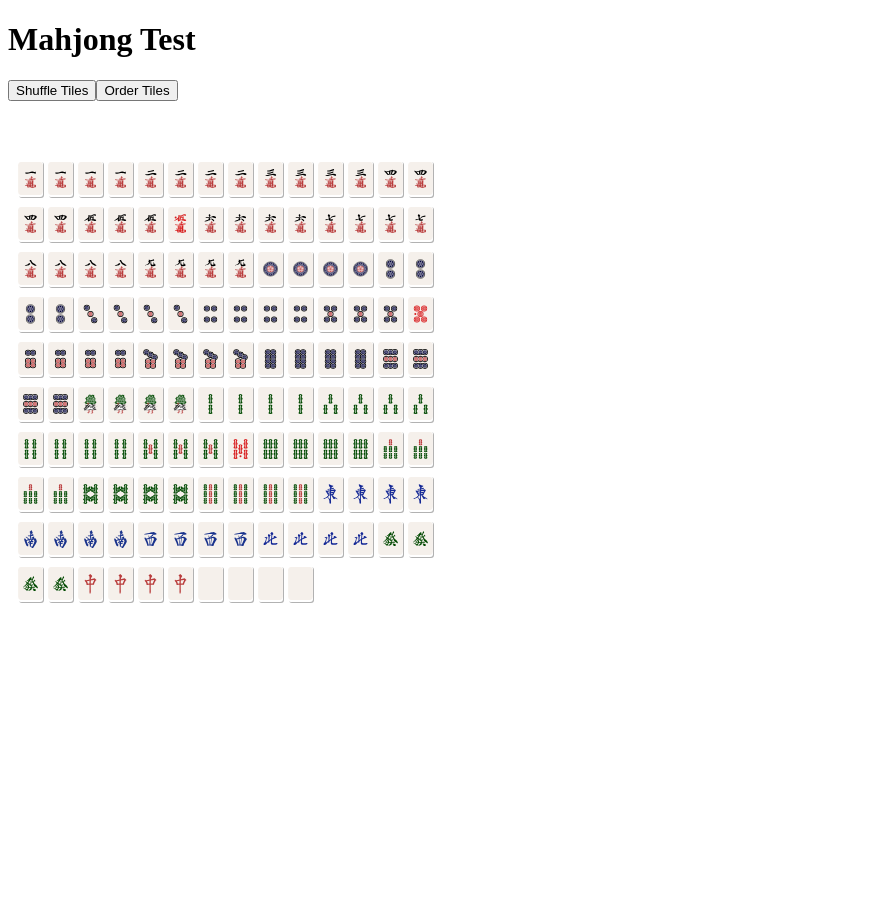
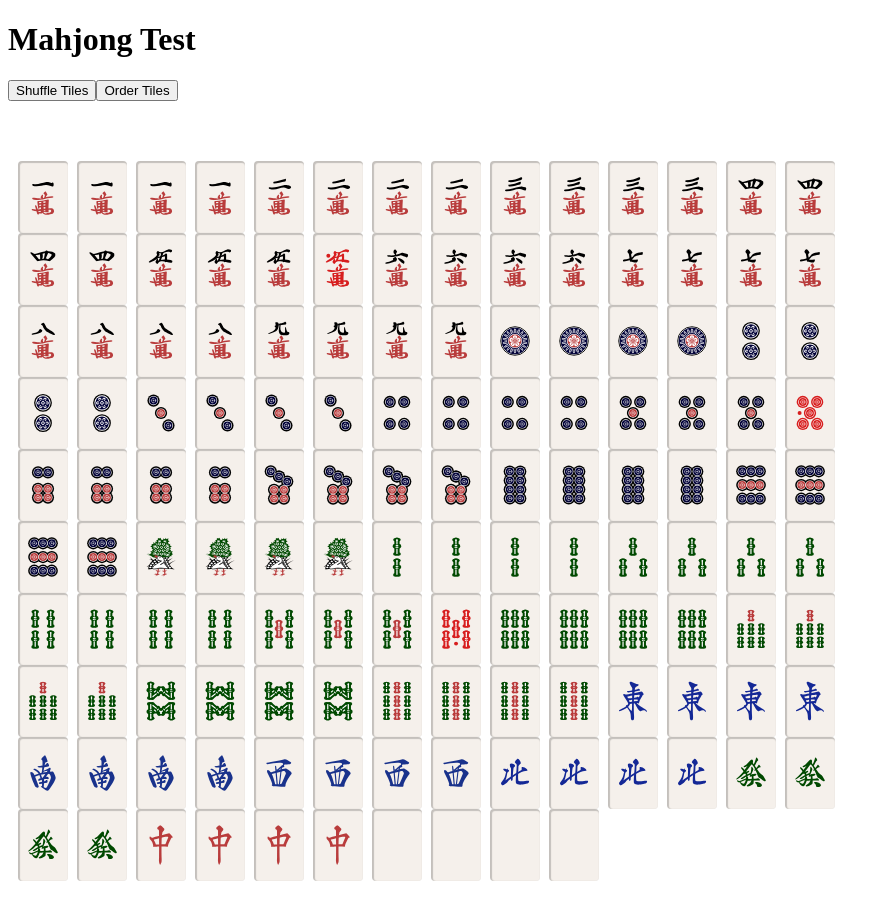
Before and after one commit to vanesarobledo/mahjong-test, a Vue app: page / in a window 1280 px wide. Shown: the whole page, without its empty margins (0-890 px from the left). Built offline with nearby package versions, Linux system fonts and the light colour scheme; the HTML template or start-up script is replaced by a standard one.

Commit message:
update tile styling

```diff
--- a/src/App.vue
+++ b/src/App.vue
@@ -18,11 +18,13 @@ const tiles = ref(
     })
 )
 
-const TILE_SPACING_X = 30
-const TILE_SPACING_Y = 45
+const TILE_WIDTH = 50, TILE_HEIGHT = 72
+const TILE_PADDING = 10
 const TILES_PER_ROW = 14
 
 function getInitializedPosition(index : number) {
+  let TILE_SPACING_X = TILE_WIDTH + (TILE_PADDING - 1)
+  let TILE_SPACING_Y = TILE_HEIGHT
   const col = index % TILES_PER_ROW;
   const row = Math.floor(index / TILES_PER_ROW);
   return {
@@ -56,15 +58,14 @@ function resetGame() {
   const board = boardRef.value;
   const boardWidth = board ? board.clientWidth : 800;
   const boardHeight = board ? board.clientHeight : 1000;
-  const tileWidth = 25, tileHeight = 36
 
   shuffleAllTiles(tiles.value)
 
   tiles.value.forEach(tile => {
     tile.isFaceUp = false
     tile.rotationY = 180
-    tile.x = Math.random() * (boardWidth - tileWidth)
-    tile.y = Math.random() * (boardHeight - tileHeight)
+    tile.x = Math.random() * (boardWidth - TILE_WIDTH)
+    tile.y = Math.random() * (boardHeight - TILE_HEIGHT)
   })
 
 }
@@ -119,8 +120,8 @@ function shuffleAllTiles(arr: Array<Tile | undefined>) {
 }
 .tile {
   position: absolute;
-  width: 25px;
-  height: 36px;
+  width: v-bind('TILE_WIDTH + `px`');
+  height: v-bind('TILE_HEIGHT + `px`');
 }
 .tile-3d {
   position: relative;
@@ -133,15 +134,15 @@ function shuffleAllTiles(arr: Array<Tile | undefined>) {
 .face {
   position: absolute;
   inset: 0;
-  border-radius: 3px;
-  background: center / contain no-repeat;
+  border-radius: 4px;
+  background: center / auto no-repeat;
   backface-visibility: hidden;
-  box-shadow: 1px 1px rgba(0, 0, 0, 0.3);
+  padding: v-bind('TILE_PADDING + `px`');
+  box-shadow: inset 1px 1px 1px 1px rgba(0, 0, 0, 0.2);
 }
 
 .front {
   background-image: url('/img/tiles/Front.svg');
-  padding: 5px;
 }
 
 .front img {
```
